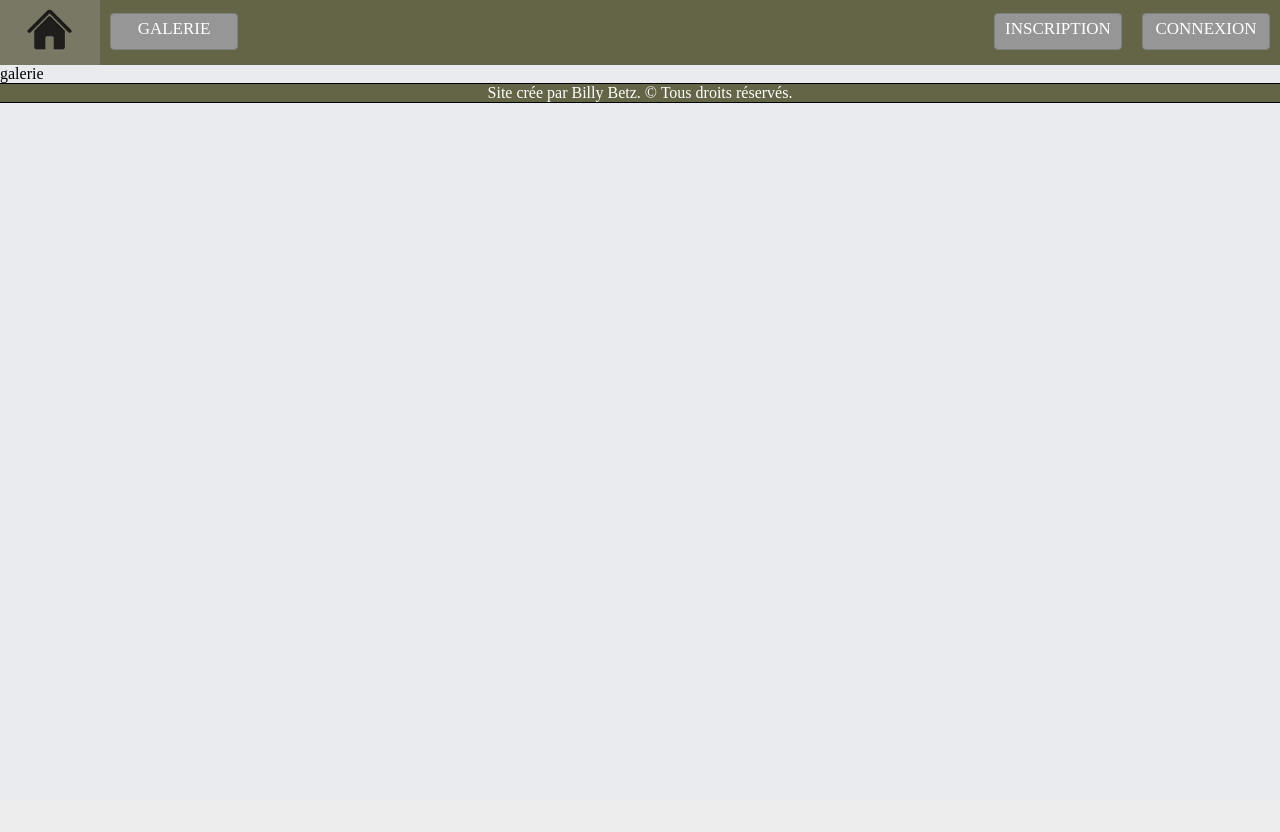
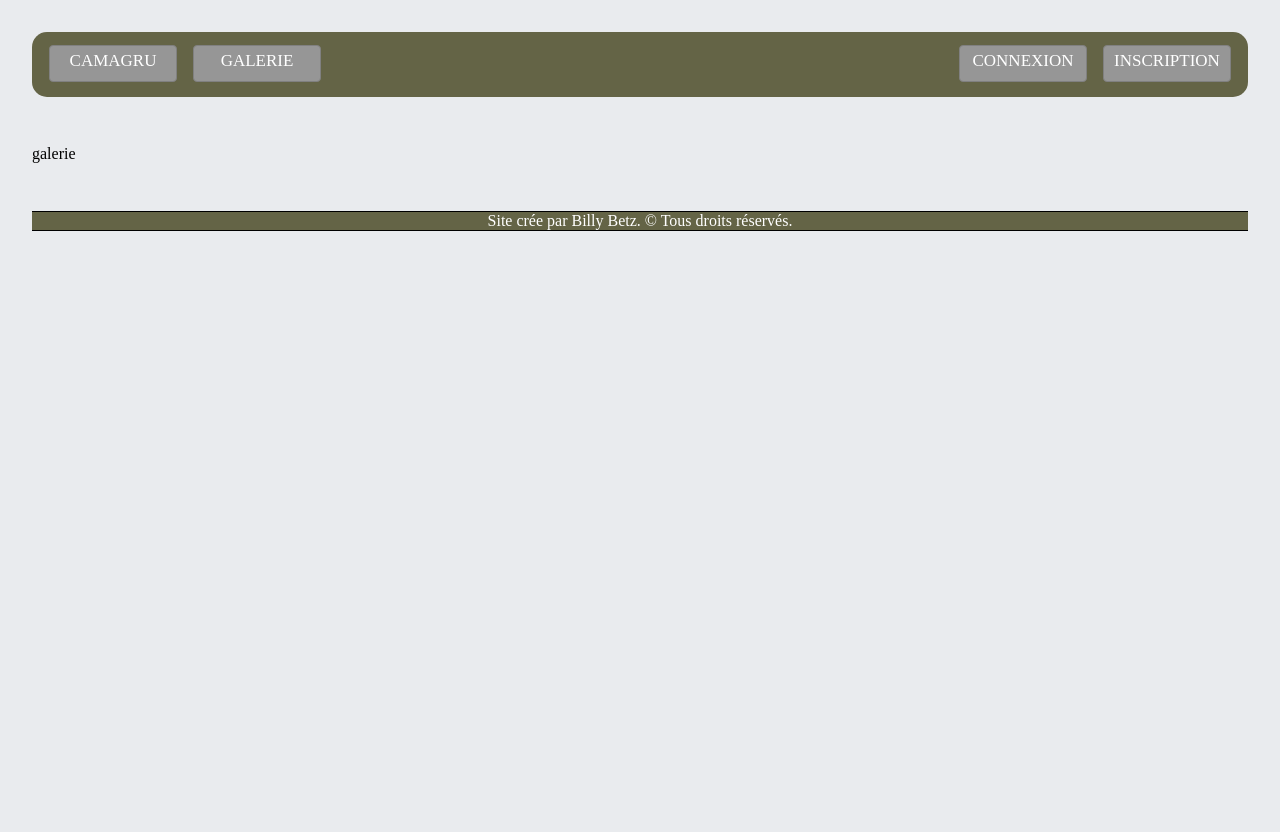
Before and after one commit to billybetz/Camagru, a PHP site: page /galerie.php in a window 1280 px wide. Before the commit the page ends 103 px from the top, so only its background shows below. Run offline with PHP 8.4, Linux system fonts and the light colour scheme.

Commit message:
now using knacss for front grid, add image directory

```diff
--- /dev/null
+++ b/css/grillade_knacss.css
@@ -0,0 +1,293 @@
+@media (min-width:480px)
+{
+	[class*=" grid-"],[class^=grid-]
+	{
+		display:grid;grid-auto-flow:dense
+	}
+
+	[class*=" grid-"].has-gutter,[class^=grid-].has-gutter
+	{
+		grid-gap:1rem
+	}
+
+	[class*=" grid-"].has-gutter-l,[class^=grid-].has-gutter-l
+	{
+		grid-gap:2rem
+	}
+
+	[class*=" grid-"].has-gutter-xl,[class^=grid-].has-gutter-xl
+	{
+		grid-gap:4rem
+	}
+}
+
+@media (min-width:480px)
+{
+	.autogrid,.grid
+	{
+		display:grid;grid-auto-flow:column;grid-auto-columns:1fr
+	}
+
+	.autogrid.has-gutter,.grid.has-gutter
+	{
+		grid-column-gap:1rem
+	}
+
+	.autogrid.has-gutter-l,.grid.has-gutter-l
+	{
+		grid-column-gap:2rem
+	}
+
+	.autogrid.has-gutter-xl,.grid.has-gutter-xl
+	{
+	grid-column-gap:4rem
+	}
+}
+
+[class*=grid-2]
+{
+	grid-template-columns:repeat(2,1fr)
+}
+
+[class*=grid-3]
+{
+	grid-template-columns:repeat(3,1fr)
+}
+
+[class*=grid-4]
+{
+	grid-template-columns:repeat(4,1fr)
+}
+
+[class*=grid-5]
+{
+	grid-template-columns:repeat(5,1fr)
+}
+
+[class*=grid-6]
+{
+	grid-template-columns:repeat(6,1fr)
+}
+
+[class*=grid-7]
+{
+	grid-template-columns:repeat(7,1fr)
+}
+
+[class*=grid-8]
+{
+	grid-template-columns:repeat(8,1fr)
+}
+
+[class*=grid-9]
+{
+	grid-template-columns:repeat(9,1fr)
+}
+
+[class*=grid-10]
+{
+	grid-template-columns:repeat(10,1fr)
+}
+
+[class*=grid-11]
+{
+	grid-template-columns:repeat(11,1fr)
+}
+
+[class*=grid-12]
+{
+	grid-template-columns:repeat(12,1fr)
+}
+
+[class*=col-1]
+{
+	grid-column:auto/span 1
+}
+
+[class*=row-1]
+{
+	grid-row:auto/span 1
+}
+
+[class*=col-2]
+{
+	grid-column:auto/span 2
+}
+
+[class*=row-2]
+{
+	grid-row:auto/span 2
+}
+
+[class*=col-3]
+{
+	grid-column:auto/span 3
+}
+
+[class*=row-3]
+{
+	grid-row:auto/span 3
+}
+
+[class*=col-4]
+{
+	grid-column:auto/span 4
+}
+
+[class*=row-4]
+{
+	grid-row:auto/span 4
+}
+
+[class*=col-5]
+{
+	grid-column:auto/span 5
+}
+
+[class*=row-5]
+{
+	grid-row:auto/span 5
+}
+
+[class*=col-6]
+{
+	grid-column:auto/span 6
+}
+
+[class*=row-6]
+{
+	grid-row:auto/span 6
+}
+
+[class*=col-7]
+{
+	grid-column:auto/span 7
+}
+
+[class*=row-7]
+{
+	grid-row:auto/span 7
+}
+
+[class*=col-8]
+{
+	grid-column:auto/span 8
+}
+
+[class*=row-8]
+{
+	grid-row:auto/span 8
+}
+
+[class*=col-9]
+{
+	grid-column:auto/span 9
+}
+
+[class*=row-9]
+{
+	grid-row:auto/span 9
+}
+
+[class*=col-10]
+{
+	grid-column:auto/span 10
+}
+
+[class*=row-10]
+{
+	grid-row:auto/span 10
+}
+
+[class*=col-11]
+{
+	grid-column:auto/span 11
+}
+
+[class*=row-11]
+{
+	grid-row:auto/span 11
+}
+
+[class*=col-12]
+{
+	grid-column:auto/span 12
+}
+
+[class*=row-12]
+{
+	grid-row:auto/span 12
+}
+
+@media (min-width:480px) and (max-width:767px)
+{
+	[class*=grid-][class*="-small-1"]
+	{
+		grid-template-columns:repeat(1,1fr)
+	}
+
+	[class*=col-][class*="-small-1"]
+	{
+		grid-column:auto/span 1
+	}
+
+	[class*=grid-][class*="-small-2"]
+	{
+		grid-template-columns:repeat(2,1fr)
+	}
+
+	[class*=col-][class*="-small-2"]
+	{
+		grid-column:auto/span 2
+	}
+
+	[class*=grid-][class*="-small-3"]
+	{
+		grid-template-columns:repeat(3,1fr)
+	}
+
+	[class*=col-][class*="-small-3"]
+	{
+		grid-column:auto/span 3
+	}
+
+	[class*=grid-][class*="-small-4"]
+	{
+		grid-template-columns:repeat(4,1fr)
+	}
+
+	[class*=col-][class*="-small-4"]
+	{
+		grid-column:auto/span 4
+	}
+
+	[class*="-small-all"]
+	{
+		grid-column:1/-1
+	}
+}
+
+.item-first
+{
+	-webkit-box-ordinal-group:0;-ms-flex-order:-1;order:-1
+}
+
+.item-last
+{
+	-webkit-box-ordinal-group:2;-ms-flex-order:1;order:1
+}
+
+.grid-offset
+{
+	visibility:hidden
+}
+
+.col-all
+{
+	grid-column:1/-1
+}
+
+.row-all
+{
+	grid-row:1/-1
+}
--- a/css/style.css
+++ b/css/style.css
@@ -22,6 +22,11 @@ html, body
   background-color: #e9ebee;
   margin: 0 0 0 0;
   padding: 0 0 0 0;
+  height:100%;
+}
+body
+{
+	margin: 2rem;
 }
 
 a
@@ -34,7 +39,7 @@ a
 
 .main
 {
-  min-width: 860px;
+	margin-top: 3em;
 }
 
 /*-_-_-_-_- header -_-_-_-_-*/
@@ -46,16 +51,9 @@ a
   min-width: 1012px;
   /*border-bottom:1px solid black;*/
   background-color:rgb(100,100,70);
+  border-radius: 15px;
+}
 
-}
-.pos_right
-{
-	float:right;
-}
-.pos_left
-{
-	float:left;
-}
 .menu_button
 {
 	display:block;
@@ -66,8 +64,6 @@ a
 	border: 1px solid grey;
 	border-radius:4px;
 	background-color:rgb(150,150,150);
-	margin-right:10px;
-	margin-left:10px;
 	text-decoration:none;
 	color:white;
 	text-align:center;
@@ -96,8 +92,8 @@ a
 	display:block;
 	vertical-align:middle;
 	display: table-cell;
- 	height:100%;
-	width:100px;px;
+	width:100px;
+	height: 100%;
 	background-color:rgb(120,120,100);
 }
 
@@ -125,24 +121,61 @@ a
 
 /*-_-_-_-_- index.php -_-_-_-_-*/
 
-.photo_creation
+.video_interface
 {
-	width:400px;
+	width: 22em;
+    height: 265px;
 }
+
+#video
+{
+    width: 22em;
+    height: 265px;
+}
+
+.button_photo
+{
+	height: 2em;
+    width: 10em;
+    margin-left: 7em;
+    white-space: nowrap;
+    background-color: #e8e3e3;
+    padding: 3 20 3 20;
+    border: grey solid 1px;
+    border-radius: 4px;
+    color: black;
+    cursor: pointer;
+}
+
+.photos_interface
+{
+	width: 22em;
+    height: 265px;
+}
+
 
 #photo
 {
-	width:400px;
-	height: 200px;
+	width: 22em;
+    height: 265px;
+    border: 2px solid black;
+    background-color: #a7ada7;
+    margin-top: -1px;
 }
 
-.photo_apercu
+#button_download
 {
-	float:right;
-	background-color: green;
-	width:400px;
-	margin-right: 50px;
+    height: 2em;
+    width: 10em;
+    margin-left: 7em;
+    white-space: nowrap;
+    background-color: #e8e3e3;
+    padding: 3 20 3 20;
+    border: grey solid 1px;
+    border-radius: 4px;
+    color: black;
 }
+
 
 
 /*-_-_-_-_- login.php - register.php - set_new_pass.php  -_-_-_-_-*/
@@ -207,7 +240,9 @@ a
   background-color:rgb(100,100,70);
   border-top: 1px solid black;
   border-bottom: 1px solid black;
-  margin:auto;
+  /*margin:auto;*/
+  /*vertical-align: bottom;*/
   text-align: center;
   color: white;
+  margin-top: 3em;
 }
--- a/forget_pass.php
+++ b/forget_pass.php
@@ -8,6 +8,7 @@
 ?>
 
 <?php
+  $title = "Forget password";
   require_once("includes/header.php");
 ?>
 <div class="main" >
--- a/galerie.php
+++ b/galerie.php
@@ -1,4 +1,5 @@
 <?php
+  $title = "Galerie";
   require_once("includes/header.php");
 ?>
 
--- a/includes/footer.php
+++ b/includes/footer.php
@@ -1,9 +1,5 @@
-		<div class="footer">
+		<div class="col-all footer">
 			Site crée par Billy Betz. © Tous droits réservés.
 		</div>
-
-
-		<!-- INCLUSION JS-->
-		<script src="js/functions.js" type="text/javascript"></script>
 	</body>
 </html>
--- a/includes/header.php
+++ b/includes/header.php
@@ -9,8 +9,13 @@
 <html>
 	<head>
 		<meta charset="utf-8">
-		<link rel="stylesheet "href="css/style.css">
-		<title></title>
+		<!-- feuille de style perso -->
+		<link rel="stylesheet " href="css/style.css">
+		<!-- feuille de style de knacss pour leur syteme de grille  -->
+		<link rel="stylesheet " href="css/grillade_knacss.css">
+		<title><?php echo $title?></title>
+		<link rel="icon" href="img/favicon.ico" />
+		<script src="js/functions.js" type="text/javascript"></script>
 	</head>
 	<body>
 		<?php require_once("menu.php") ?>
--- a/includes/menu.php
+++ b/includes/menu.php
@@ -3,23 +3,55 @@
 		session_start();
 ?>
 
-<div class="menu">
-	<!--<a class=" index_button pos_left" href=".">CAMAGRU</a>-->
-	<a href="." class ="index_button pos_left">
-		<img src="img/acceuil.png" alt="acceuil" width="49" height="49"/>
-	</a>
-	<a class="menu_button pos_left" href="galerie.php">GALERIE</a>
+<div class="grid-9 has-gutter menu">
+	<div>
+		<!-- <a href="." class ="index_button pos_left"> -->
+			<a class=" menu_button" style="margin-left: 1em;" href=".">CAMAGRU</a>
+		<!-- <img src="img/acceuil.png" alt="acceuil" width="49" height="49"/> -->
+		<!-- </a> -->
+	</div>
+
+	<div>
+		<a class="menu_button " href="galerie.php">GALERIE</a>
+	</div>
+
+	<div></div>
+
+	<div></div>
+
+	<div>
+		<?php if (isset($_SESSION['log_status']) && $_SESSION['log_status'] != 0){
+		 ?>
+		<span class="bonjour">Bonjour <?php echo $_SESSION['id'];?>!</span>
+		<?php }
+		?>
+	</div>
+
+	<div></div>
+
+	<div></div>
+
+	<div>
+		<?php if (!isset($_SESSION['log_status']) || $_SESSION['log_status'] == 0){
+		 ?>
+		<a class="menu_button" href="login.php">CONNEXION</a>
+		<?php } else {
+		 ?>
+		<a class="menu_button" href="my_account.php">MON COMPTE</a>
+		<?php }
+		?>
+	</div>
 
 
-		<?php if (!isset($_SESSION['log_status']) || $_SESSION['log_status'] == 0){ ?>
-	<a class="menu_button pos_right" href="login.php">CONNEXION</a>
-	<a class="menu_button pos_right" href="register.php">INSCRIPTION</a>
-
-		<?php } else { ?>
-	<span class="bonjour">Bonjour <?php echo $_SESSION['id'];?> !</span>
-
-	<a class="menu_button pos_right" href="disconnect.php">DECONNEXION</a>
-	<a class="menu_button pos_right" href="my_account.php">MON COMPTE</a>
-		<?php } ?>
+	<div>
+		<?php if (!isset($_SESSION['log_status']) || $_SESSION['log_status'] == 0){
+			?>
+		<a class="menu_button" style="margin-right: 1em;" href="register.php">INSCRIPTION</a>
+		<?php } else {
+			?>
+		<a class="menu_button" style="margin-right: 1em;" href="disconnect.php">DECONNEXION</a>
+		<?php }
+		?>
+	</div>
 
 </div>
--- a/login.php
+++ b/login.php
@@ -8,6 +8,7 @@
 ?>
 
 <?php
+  $title = "Login";
   require_once("includes/header.php");
   //fonctions d'éxécution des requetes sql
   require_once("libft_php/sql_rqt.php");
--- a/register.php
+++ b/register.php
@@ -7,6 +7,7 @@
 ?>
 
 <?php
+  $title = "Registration";
   require_once("includes/header.php");
   //fontions de verification des donnees de formulaire
   require_once("libft_php/data_validity.php");
```
Also changed, not shown: index.php (+45 -4 lines), js/media_video.js (added, +39 -0 lines), img/utile/acceuil.png (renamed from img/acceuil.png), 1 other file.
